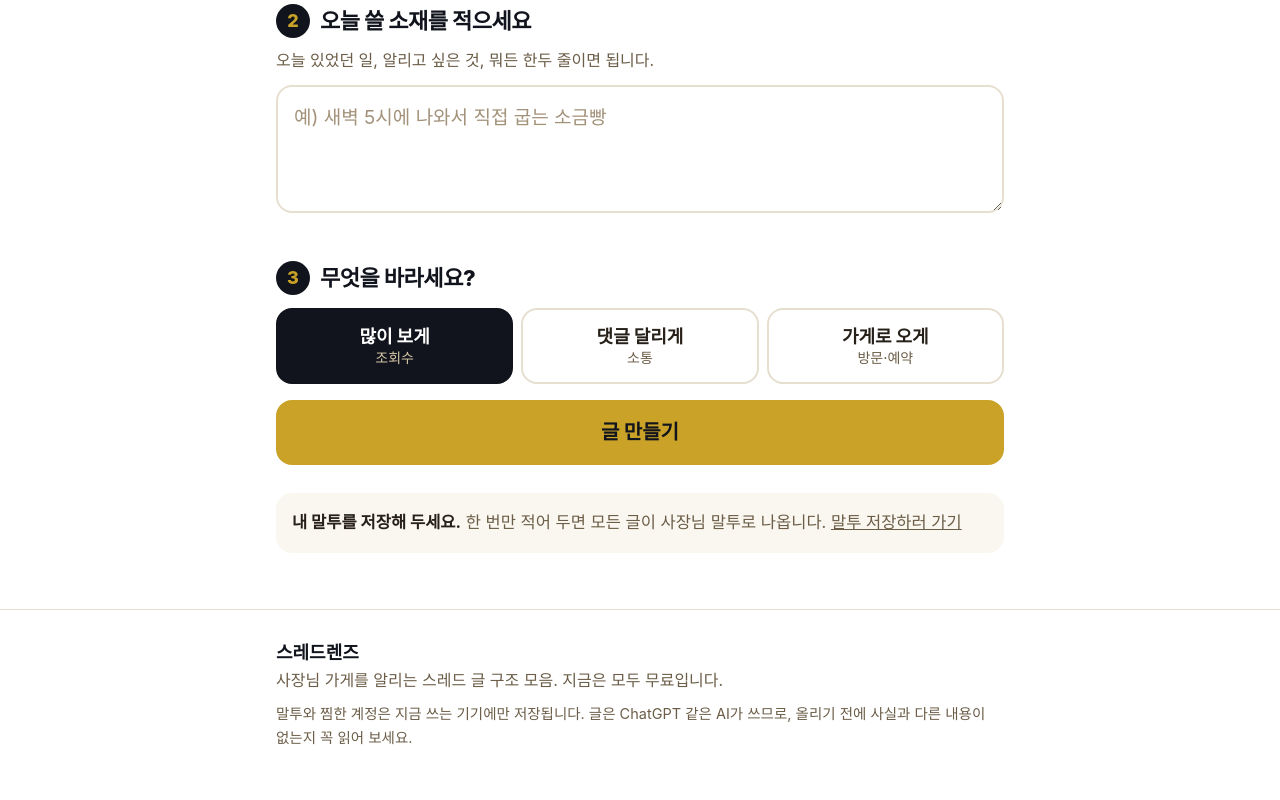
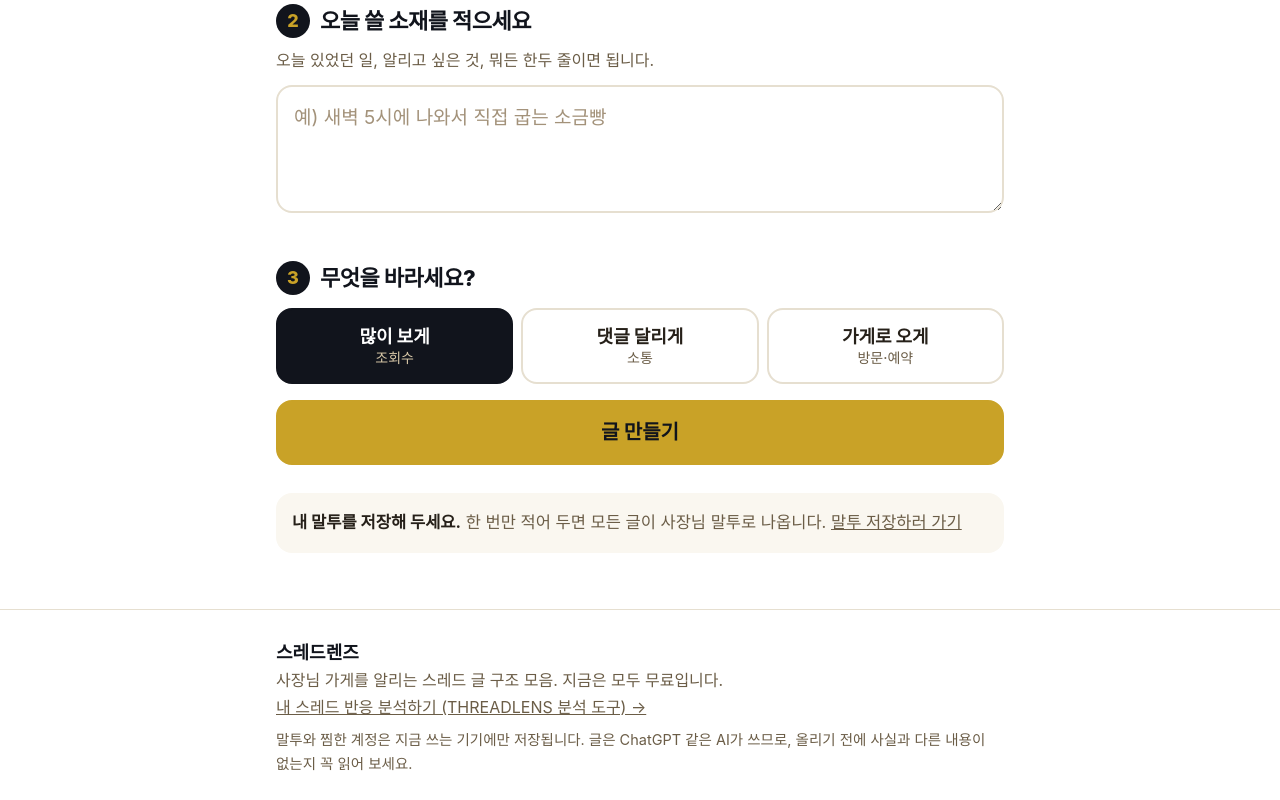
Before and after one commit to molezzang/threadlens, a plain HTML site: page new/index.html in a window 1280 px wide. Shown: the part 658-1458 px from the top of the page. Before the commit the page ends 1431 px from the top, so only its background shows below. Drawn offline with Linux system fonts and the light colour scheme; a web font is replaced by a local one.

Commit message:
분석 도구와 업종별 글 만들기(new/)를 서로 연결
기존 THREADLENS 메뉴에 '업종별 글 만들기'를 넣고, 새 사이트 꼬리말에
분석 도구로 돌아가는 링크를 달았다. README에 new/ 안내를 더했다.

Co-Authored-By: Claude Opus 5.5 <noreply@anthropic.com>
Claude-Session: https://claude.ai/code/session_012M9DFK5TuwU77cjBRmCMs3

```diff
--- a/new/assets/app.js
+++ b/new/assets/app.js
@@ -154,7 +154,7 @@
     h.innerHTML = '<div class="wrap top-in"><a class="brand" href="index.html">' + logo + '<span>스레드렌즈</span></a><nav class="nav" aria-label="메뉴">' + nav + '</nav></div>';
     document.body.insertBefore(h, document.body.firstChild);
     var f = document.createElement('footer'); f.className = 'foot';
-    f.innerHTML = '<div class="wrap"><strong>스레드렌즈</strong><p>사장님 가게를 알리는 스레드 글 구조 모음. 지금은 모두 무료입니다.</p><p class="small">말투와 찜한 계정은 지금 쓰는 기기에만 저장됩니다. 글은 ChatGPT 같은 AI가 쓰므로, 올리기 전에 사실과 다른 내용이 없는지 꼭 읽어 보세요.</p></div>';
+    f.innerHTML = '<div class="wrap"><strong>스레드렌즈</strong><p>사장님 가게를 알리는 스레드 글 구조 모음. 지금은 모두 무료입니다.</p><p><a href="../">내 스레드 반응 분석하기 (THREADLENS 분석 도구) →</a></p><p class="small">말투와 찜한 계정은 지금 쓰는 기기에만 저장됩니다. 글은 ChatGPT 같은 AI가 쓰므로, 올리기 전에 사실과 다른 내용이 없는지 꼭 읽어 보세요.</p></div>';
     document.body.appendChild(f);
     var b = document.createElement('nav'); b.className = 'tabbar'; b.setAttribute('aria-label', '아래 메뉴'); b.innerHTML = nav;
     document.body.appendChild(b);
```
Also changed, not shown: guide.html (+1 -0 lines), index.html (+2 -0 lines), 1 other file.
